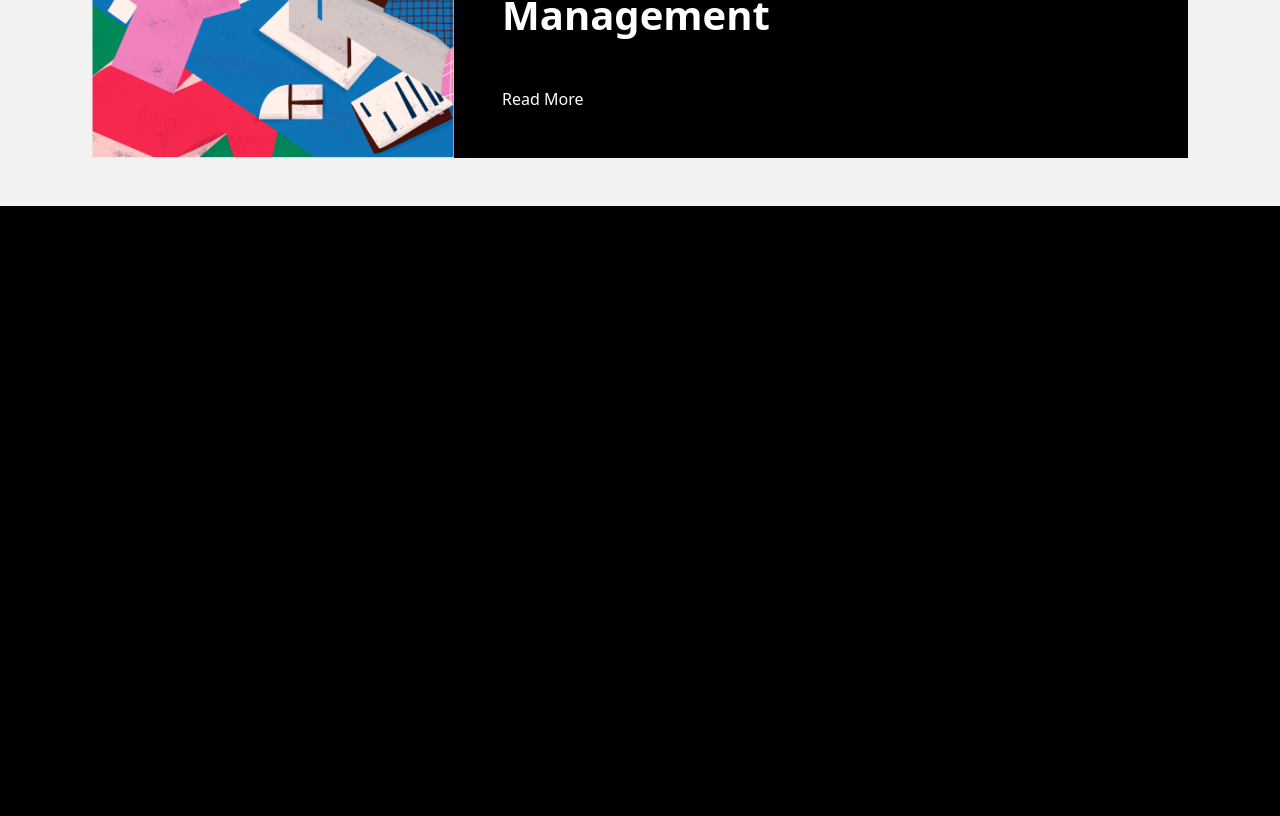
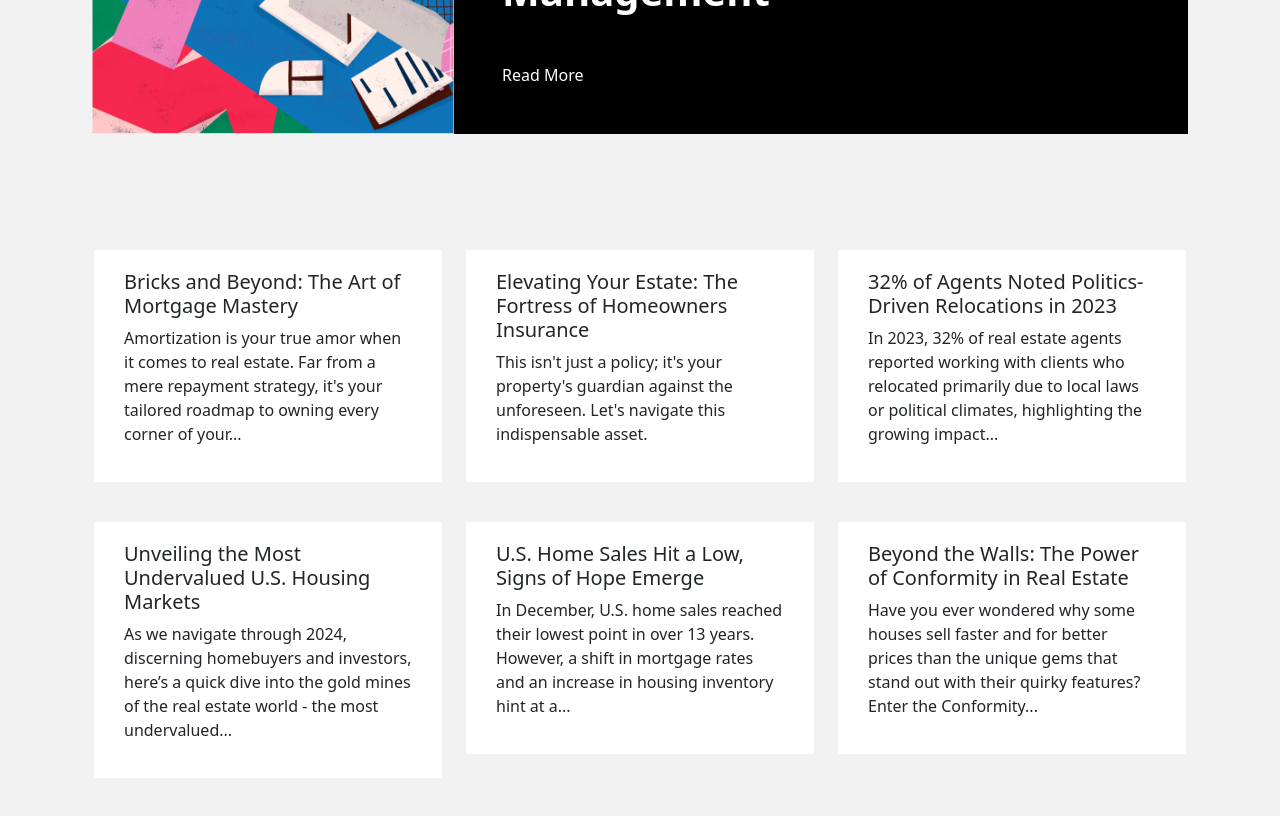
Before and after one commit to webtesting22/vaar, a React (Vite) app: page / in a window 1280 px wide. Shown: the part 4800-5616 px from the top of the page. Before the commit the page ends 5006 px from the top, so only its background shows below. Built offline with nearby package versions, Linux system fonts and the light colour scheme.

Commit message:
cards  builds white

```diff
--- a/src/Components/Bestvalue/Bestvalue.css
+++ b/src/Components/Bestvalue/Bestvalue.css
@@ -167,3 +167,11 @@
     justify-content: center;
     align-items: center;
 } */
+.section-padding{
+    padding: 3rem 0rem;
+}
+.Infomation-cards .row .col-lg-4 div{
+    background-color: white;
+    padding: 20px 30px;
+    margin: 20px 0px;
+}
--- a/src/Components/Bestvalue/Bestvalue.jsx
+++ b/src/Components/Bestvalue/Bestvalue.jsx
@@ -1,6 +1,6 @@
 import React from 'react';
 import "./Bestvalue.css"
-import BestvalueData from './BestvalueData';
+import { BestvalueData, BestValueCardsData } from './BestvalueData';
 import ownerQuoteimg from "../pictures/ownerQuote.png"
 
 function Bestvalue() {
@@ -34,7 +34,7 @@ function Bestvalue() {
                         </div>
 
                     </div>
-                    <br /><br /><br /><br /><br />
+                    <div className="section-padding"></div>
                     <div className='owner-quote'>
                         <div className="row m-auto">
                             <div className="col-lg-4 col-md-4">
@@ -57,6 +57,21 @@ function Bestvalue() {
                         </div>
 
                     </div>
+                    <div className="section-padding"></div>
+                    <div className='Infomation-cards'>
+                        <div className="row m-auto">
+                            {BestValueCardsData.map((item, index) => (
+                                <div className="col-lg-4 col-md-6">
+                                        <div>
+                                            <h5>{item.title}</h5>
+                                            <p>{item.description}</p>
+                                        </div>
+                                </div>
+
+                            ))}
+                        </div>
+
+                    </div>
                 </div>
             </section>
         </>
--- a/src/Components/Bestvalue/BestvalueData.jsx
+++ b/src/Components/Bestvalue/BestvalueData.jsx
@@ -2,6 +2,7 @@ import img1 from "../pictures/1.png"
 import img2 from "../pictures/2.png"
 import img3 from "../pictures/3.png"
 import img4 from "../pictures/4.png"
+
 const BestvalueData = [
     {
         img: img1,
@@ -20,4 +21,32 @@ const BestvalueData = [
         title: "REITs & Discreit"
     },
 ]
-export default BestvalueData;
+// export default BestvalueData;
+
+const BestValueCardsData = [
+    {
+        title: "Bricks and Beyond: The Art of Mortgage Mastery",
+        description: "Amortization is your true amor when it comes to real estate. Far from a mere repayment strategy, it's your tailored roadmap to owning every corner of your..."
+    },
+    {
+        title: "Elevating Your Estate: The Fortress of Homeowners Insurance ",
+        description: "This isn't just a policy; it's your property's guardian against the unforeseen. Let's navigate this indispensable asset."
+    },
+    {
+        title: "32% of Agents Noted Politics-Driven Relocations in 2023",
+        description: "In 2023, 32% of real estate agents reported working with clients who relocated primarily due to local laws or political climates, highlighting the growing impact..."
+    },
+    {
+        title: "Unveiling the Most Undervalued U.S. Housing Markets ",
+        description: "As we navigate through 2024, discerning homebuyers and investors, here’s a quick dive into the gold mines of the real estate world - the most undervalued..."
+    },
+    {
+        title: "U.S. Home Sales Hit a Low, Signs of Hope Emerge",
+        description: "In December, U.S. home sales reached their lowest point in over 13 years. However, a shift in mortgage rates and an increase in housing inventory hint at a..."
+    },
+    {
+        title: "Beyond the Walls: The Power of Conformity in Real Estate",
+        description: "Have you ever wondered why some houses sell faster and for better prices than the unique gems that stand out with their quirky features? Enter the Conformity..."
+    }
+]
+export { BestvalueData, BestValueCardsData };
```
